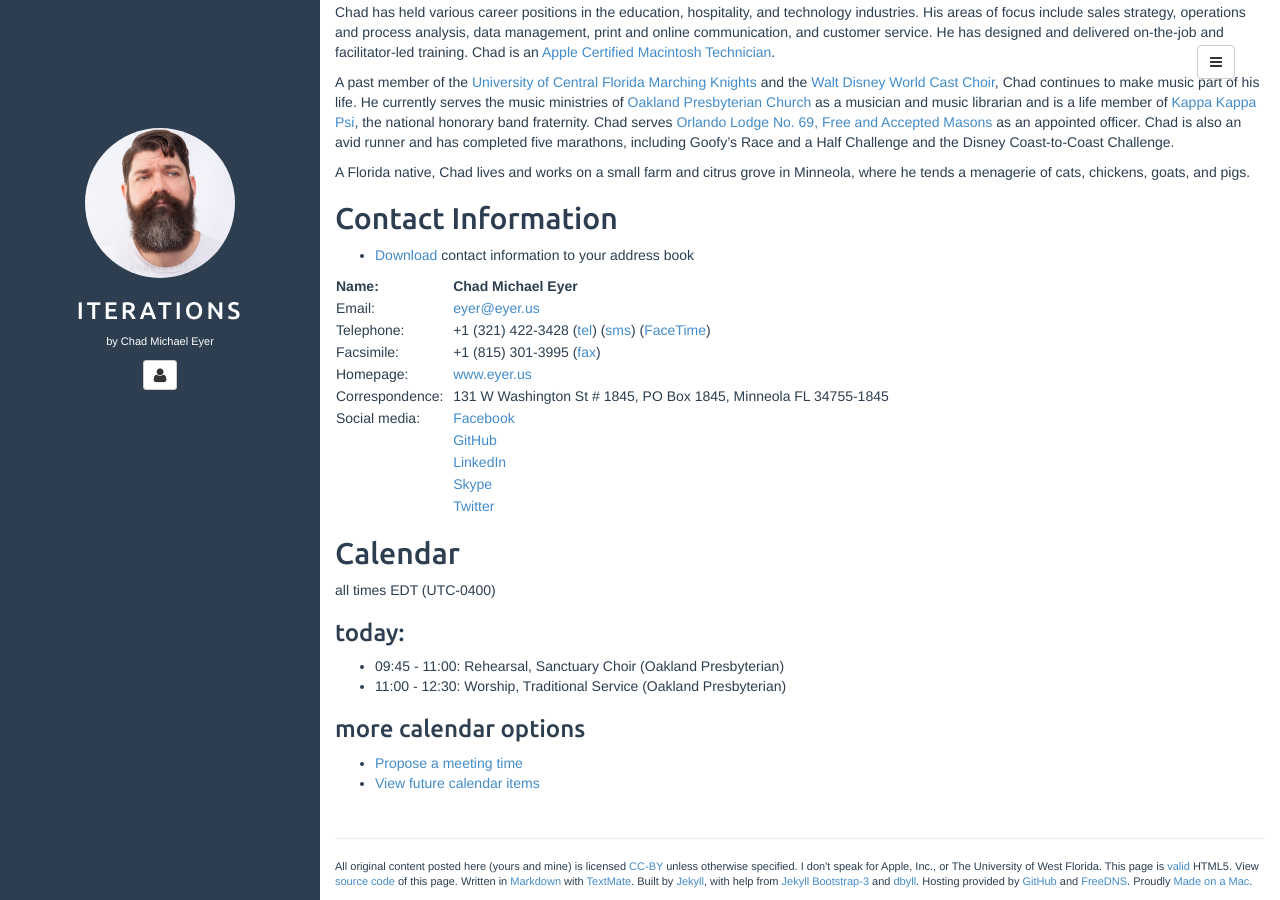
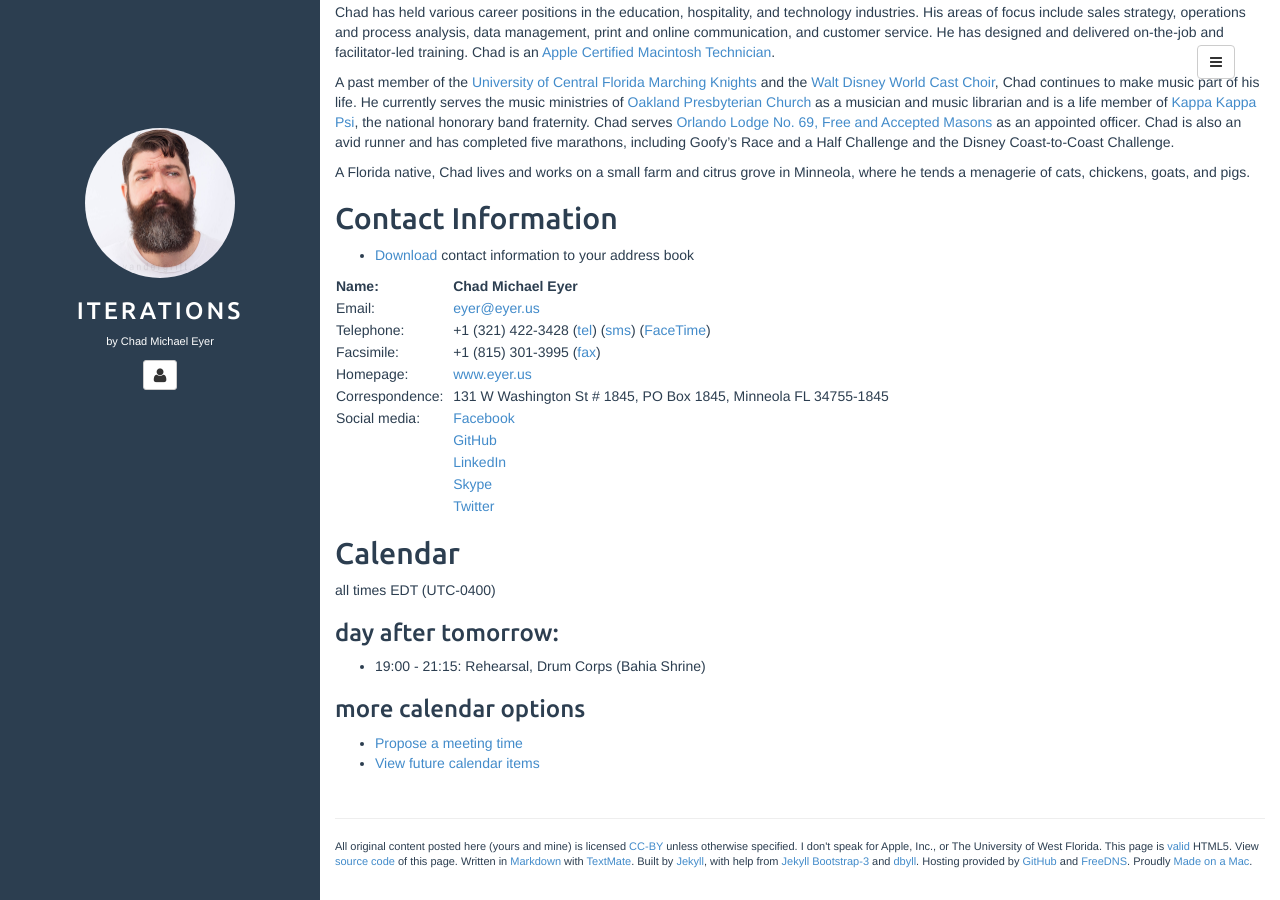
Before and after one commit to chadmichaeleyer/chadmichaeleyer.github.io, a Jekyll site: the page built from about.md, in a window 1280 px wide and 900 px high, scrolled down 897 px. Built offline with Jekyll 4.4.1, drawn with Linux system fonts in a browser that asks for light colours.

Commit message:
calendar update

```diff
--- a/calendar.markdown
+++ b/calendar.markdown
@@ -1,6 +1,5 @@
 all times EDT (UTC-0400)
 
-### today:
+### day after tomorrow:
 
-* 09:45 - 11:00: Rehearsal, Sanctuary Choir (Oakland Presbyterian)
-* 11:00 - 12:30: Worship, Traditional Service (Oakland Presbyterian)
+* 19:00 - 21:15: Rehearsal, Drum Corps (Bahia Shrine)
```
Also changed, not shown: calendar-year.markdown (+4 -5 lines).
